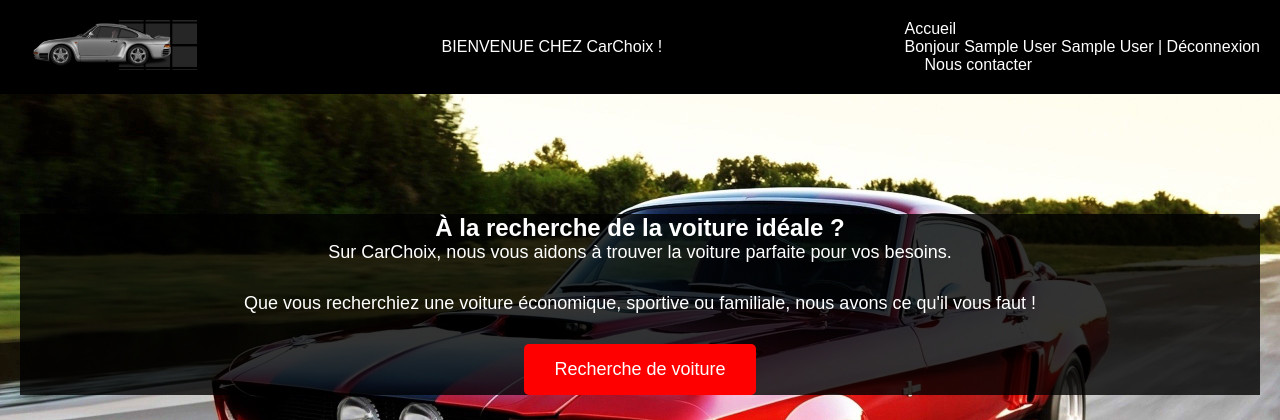
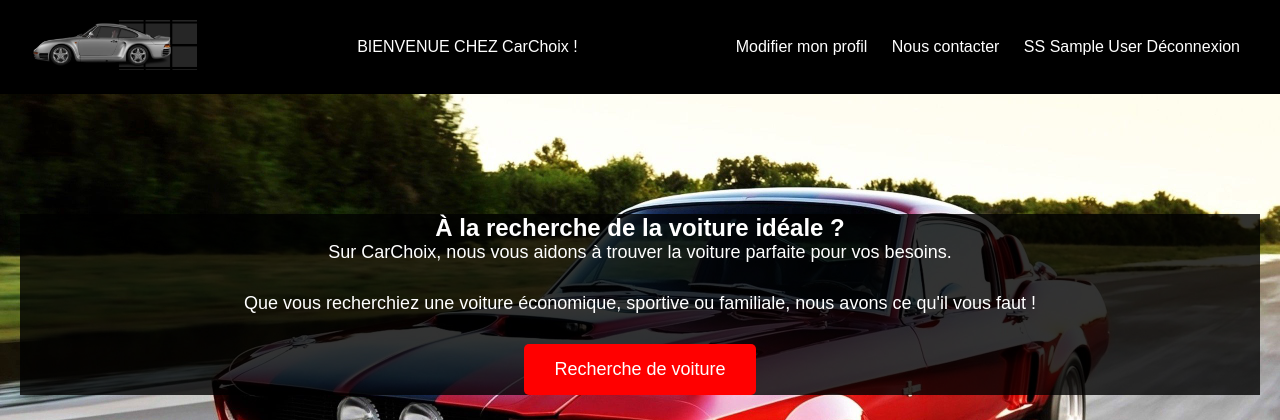
Before and after one commit to JB0000ANAS/gestion_de_projet, a PHP site: page / in a window 1280 px wide. Shown: the top 420 px of the page. Run offline with PHP 8.4, Linux system fonts and the light colour scheme; the visitor is signed in with stand-in values (Sample User, id 1).

Commit message:
Update index.php

```diff
--- a/index.php
+++ b/index.php
@@ -28,9 +28,13 @@ if (isset($_SESSION['user_nom']) && isset($_SESSION['user_prenom'])) {
     <p>BIENVENUE CHEZ CarChoix !</p>
     <nav>
   <ul>
-        <li><a href="index.php">Accueil</a></li>
-        <li><div class="user-info">Bonjour <?php echo $prenom . ' ' . $nom; ?> | <a href="Deconnexion.php">Déconnexion</a></div></li>
+  <li><a href="profile.php">Modifier mon profil</a></li>
     <li><a href="contact.php">Nous contacter</a></li>
+    <li class="user-info">
+      <span class="initials"><?php echo strtoupper($prenom[0]) . strtoupper($nom[0]); ?></span>
+      <span class="name"><?php echo $prenom; ?></span>
+      <a href="Deconnexion.php">Déconnexion</a>
+    </li>
   </ul>
 </nav>
   </header>
@@ -42,7 +46,9 @@ if (isset($_SESSION['user_nom']) && isset($_SESSION['user_prenom'])) {
       <a href="recherche.php" class="button">Recherche de voiture</a>
     </section>
     <section class="about">
+    <a href="aproposdenous.php" style="text-decoration: none; color: inherit;">
     <h2>Qui sommes-nous ?</h2>
+  </a>
   <p>Nous sommes une équipe passionnée par l'automobile, dévouée à vous fournir les meilleurs conseils pour votre prochaine véhicule.</p>
 </section>
   </main>
```
Lines whose indentation alone changed are shown as unchanged.
